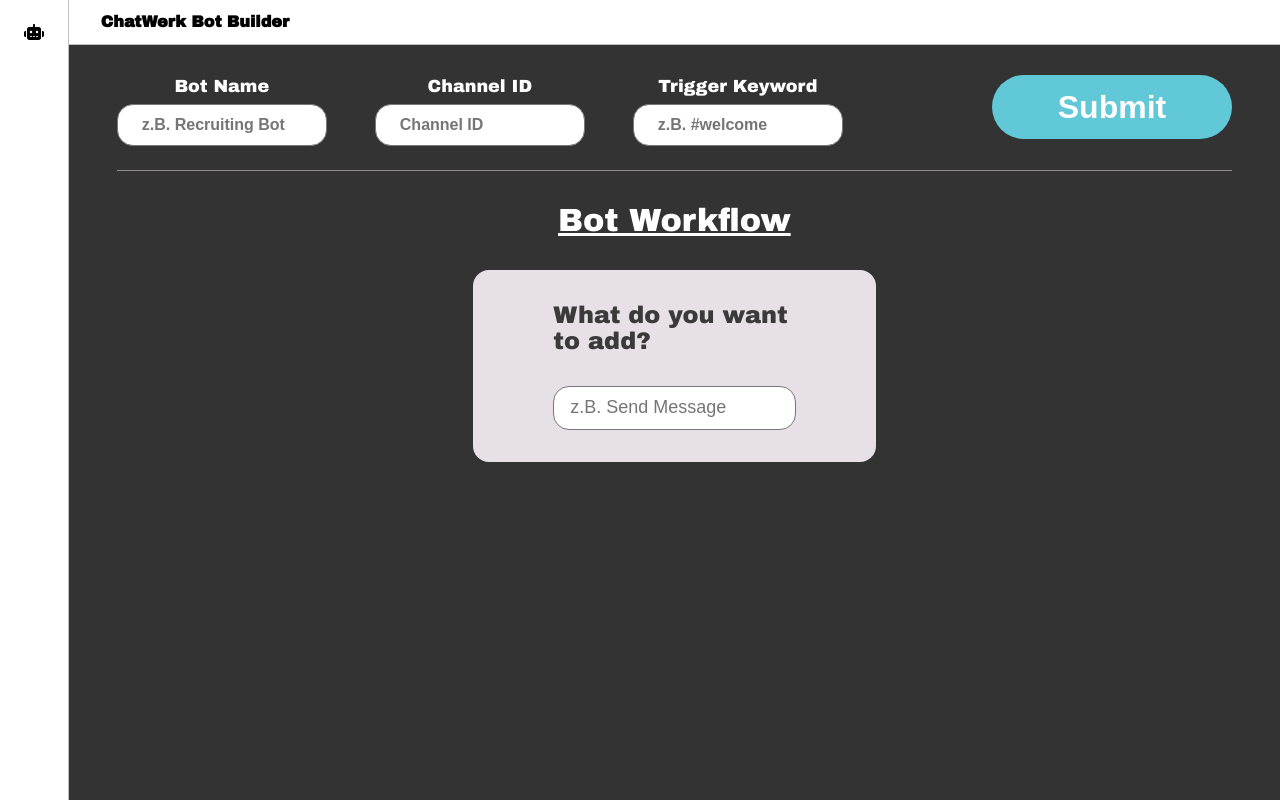
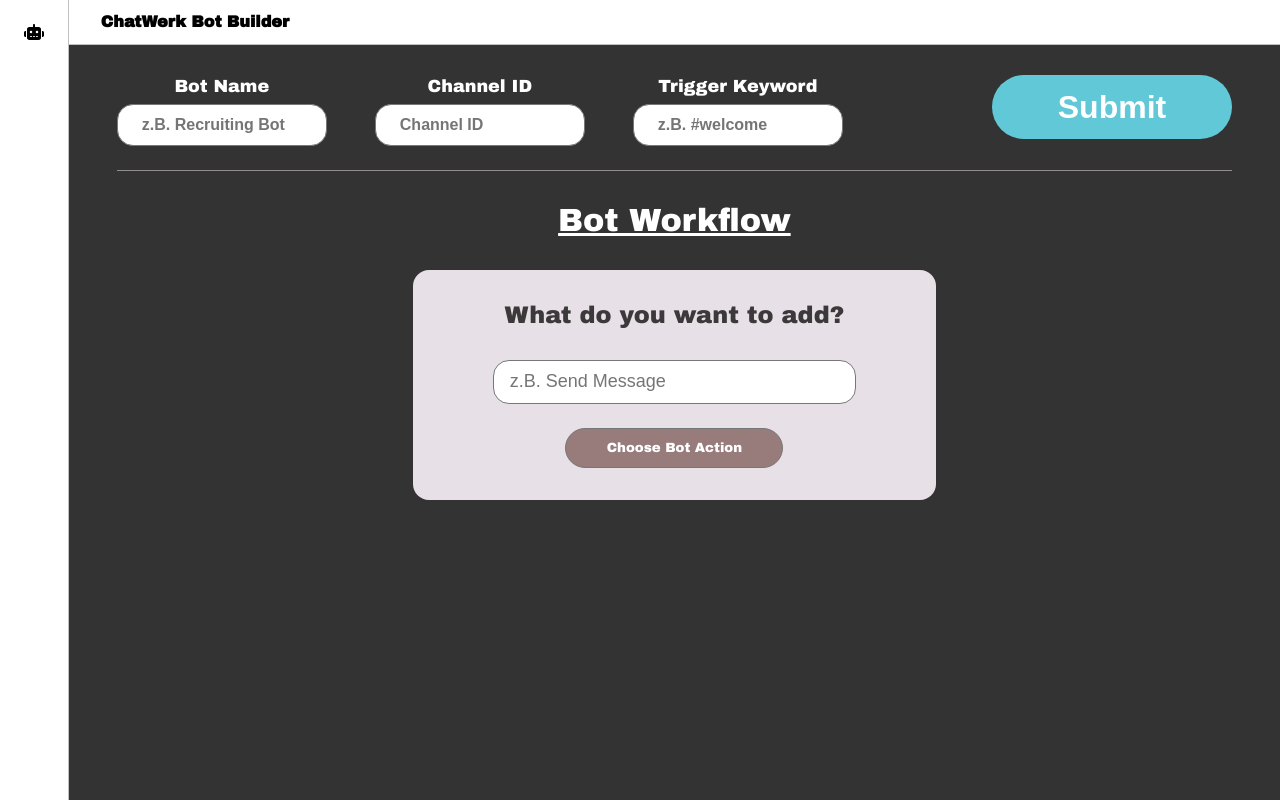
Before and after one commit to shinyonogi/cw-bot-builder, a React (Create React App) app: page / in a window 1280 px wide. Built offline with nearby package versions, Linux system fonts and the light colour scheme; a web font is replaced by a local one.

Commit message:
ADDED Text Message input field

```diff
--- a/src/App.css
+++ b/src/App.css
@@ -135,7 +135,7 @@ time, mark, audio, video {
   display: flex;
   flex-direction: column;
   justify-content: center;
-  width: 20%;
+  width: 30%;
   padding: 2rem 5rem;
   border-radius: 1rem;
   background-color: #e7e0e6;
@@ -174,3 +174,24 @@ time, mark, audio, video {
 .list-suggestion li:hover {
   text-decoration:  underline #61c8d8;
 }
+
+.input-message-text {
+  height: 10rem;
+  padding: 0.6rem 1rem;
+  margin-top: 1rem;
+}
+
+.button-container {
+  display: flex;
+  justify-content: center;
+}
+
+.button-choose-action {
+  height: 2.5rem;
+  width: 60%;
+  margin-top: 1.5rem;
+  background-color: #987b7b;
+  color: #ffffff;
+  border: solid 1px rgb(120, 119, 119);
+  font-family: 'Archivo Black', sans-serif;
+}
--- a/src/components/builder/index.tsx
+++ b/src/components/builder/index.tsx
@@ -1,4 +1,4 @@
-import { useState } from "react";
+import { useState, useEffect } from "react";
 import { motion } from "framer-motion";
 
 import { searchSuggestKeywords } from './keywordSearch';
@@ -19,19 +19,35 @@ function Builder() {
     const [suggestKeywords, setSuggestKeywords] = useState<string[]>([]);
     const [botAction, setBotAction] = useState<string>("");
 
-    const handleSearchChange = (value: string) => {
-        setBotAction(value);
-
-        const matches = searchSuggestKeywords(value);
-        setSuggestKeywords(matches);
+    const handleSearchChange = (userInputBotAction: string) => {
+        setBotAction(userInputBotAction);
+        setSuggestKeywords(searchSuggestKeywords(userInputBotAction));
     }
 
     const selectKeyword = (keyword: string) => {
         setBotAction(keyword);
-
         setSuggestKeywords([]);
     }
 
+    const [needMessageText, setNeedMessageText] = useState<boolean>(false);
+
+    useEffect( () => {
+        if (botAction === 'Send Message') {
+            setNeedMessageText(true);
+        }else {
+            setNeedMessageText(false);
+        }
+    }, [botAction])
+
+    const [messageText, setMessageText] = useState<string>("");
+
+    const handleMessageTextChange = (userInputMessageText: string) => {
+        setMessageText(userInputMessageText);
+    }
+
+    const handleBotActionSubmit = () => {
+        console.log(botAction, messageText);
+    }
 
     const handleBotSubmit = () => {
         //console.log(botName, channelID, triggerKeyword);
@@ -104,6 +120,25 @@ function Builder() {
                             ))}
                         </ul>
                     )}
+                    {needMessageText && (
+                        <textarea
+                            className="input-message-text input"
+                            placeholder="z.B. Hallo, Test Text hier."
+                            value={messageText}
+                            onChange={(e) => handleMessageTextChange(e.target.value)}
+                        ></textarea>
+                    )}
+                    <div className="button-container">
+                        <motion.button
+                            className="button-choose-action button"
+                            whileHover={{ scale: 1.2 }}
+                            whileTap={{ scale: 0.9 }}
+                            transition={{ type: "spring", stiffness: 400, damping: 17 }}
+                            onClick={handleBotActionSubmit}
+                        >
+                        Choose Bot Action
+                        </motion.button>
+                    </div>
                 </div>
             </div>
         </div>
```
